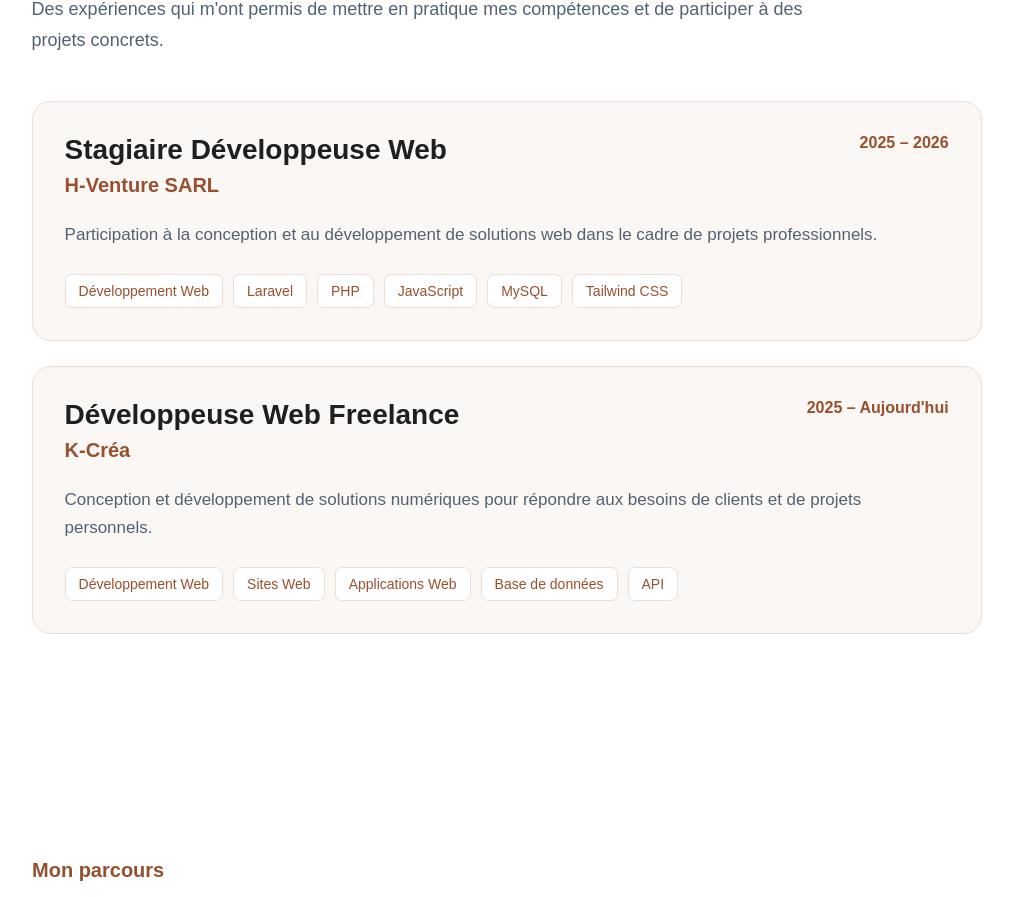
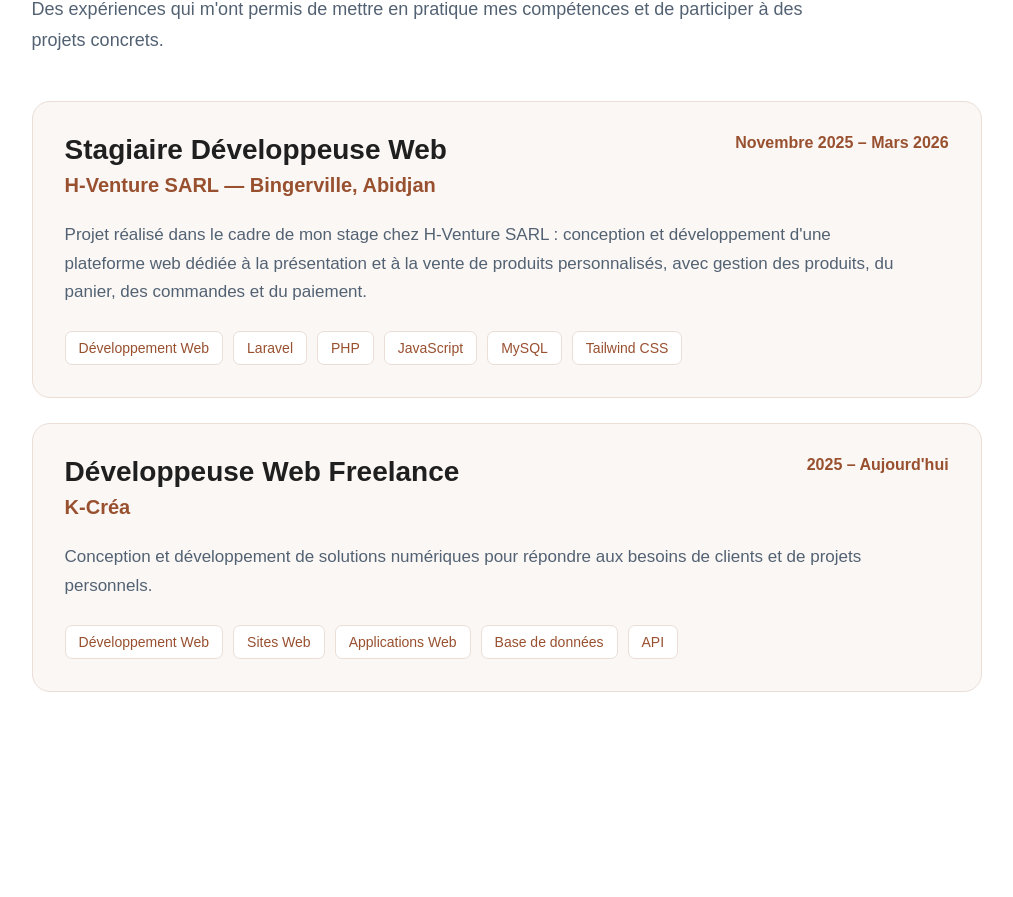
Before and after one commit to SIALOU-TIBANA-LARISSA/mon-portfolio, a React (Vite) app: page / in a window 1280 px wide. Shown: the part 4139-5036 px from the top of the page, without its empty margins (58-1071 px from the left). Built offline with nearby package versions, Linux system fonts and the light colour scheme.

Commit message:
Mise à jour de l'expérience professionnelle

```diff
--- a/src/App.jsx
+++ b/src/App.jsx
@@ -370,17 +370,19 @@ Passionnée par le développement web et mobile, je conçois des applications et
       <div className="experience-header">
   <div>
     <h3>Stagiaire Développeuse Web</h3>
-          <h4>H-Venture SARL</h4>
+    <h4>H-Venture SARL — Bingerville, Abidjan</h4>
   </div>
 
   <span className="experience-date">
-          2025 – 2026
+    Novembre 2025 – Mars 2026
   </span>
 </div>
 
 <p className="experience-description">
-        Participation à la conception et au développement de solutions web
-        dans le cadre de projets professionnels.
+  Projet réalisé dans le cadre de mon stage chez H-Venture SARL :
+  conception et développement d'une plateforme web dédiée à la présentation
+  et à la vente de produits personnalisés, avec gestion des produits,
+  du panier, des commandes et du paiement.
 </p>
 
       <div className="experience-tags">
```
Lines whose indentation alone changed are shown as unchanged.
